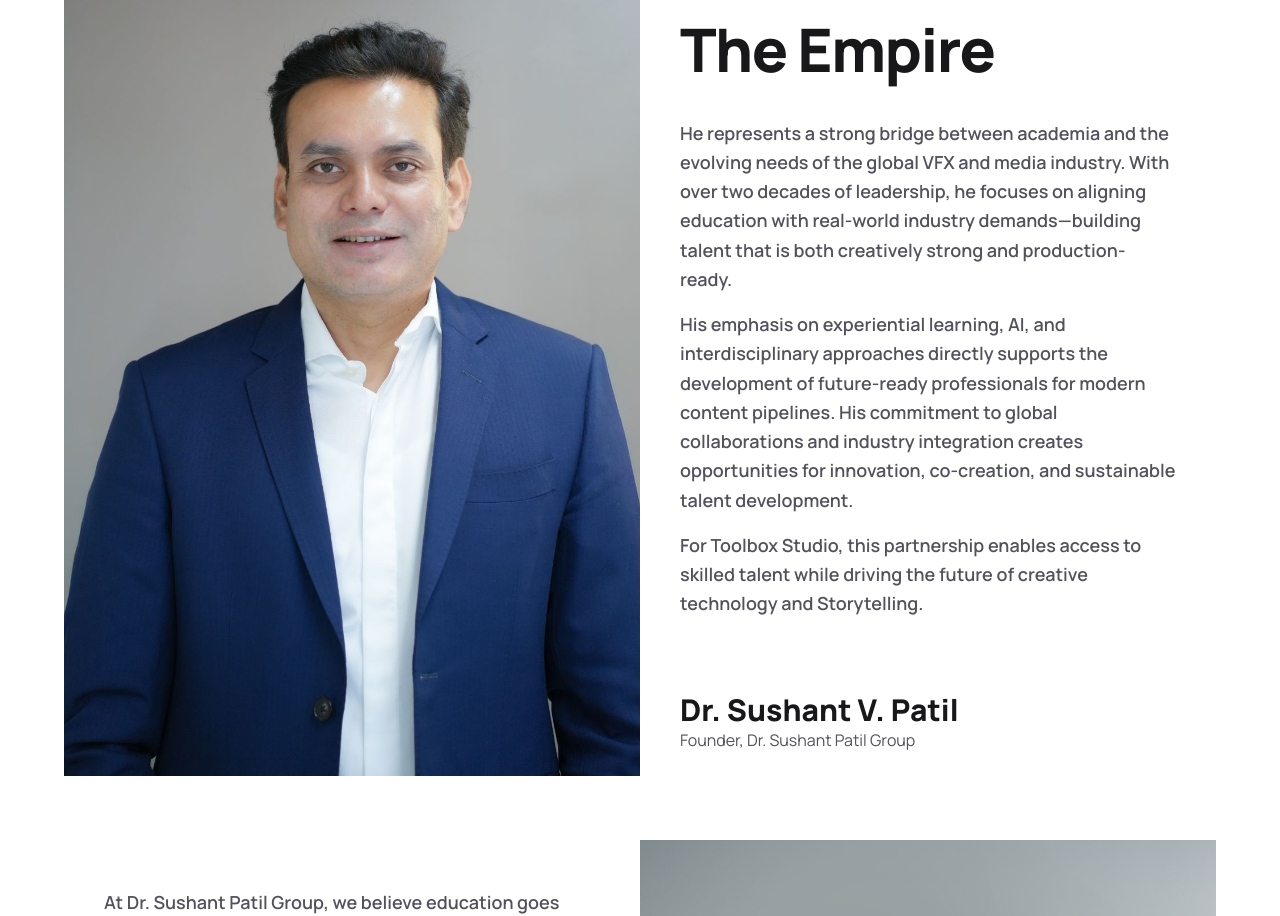
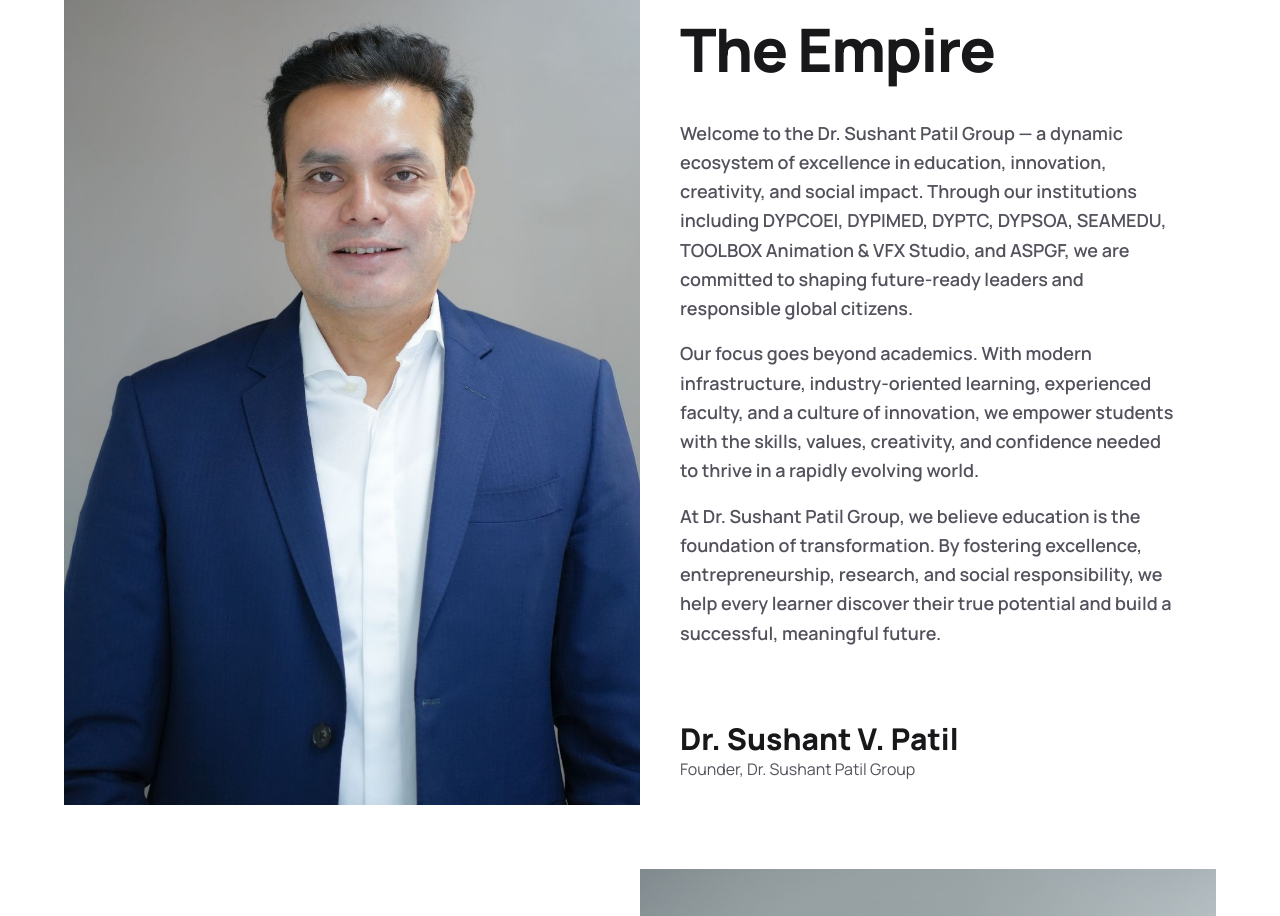
Before and after one commit to drspgroup/dr-sushant-patil-group, a Next.js app: page / in a window 1280 px wide. Shown: the part 6584-7500 px from the top of the page. Built offline with nearby package versions, Linux system fonts and the light colour scheme.

Commit message:
Updated Sir description in FounderSection.js

```diff
--- a/src/sections/home/FounderSection.js
+++ b/src/sections/home/FounderSection.js
@@ -31,15 +31,9 @@
                 </h2>
 
                 <div className="space-y-4 text-body text-zinc-600 text-sm md:text-base lg:text-lg">
-                  <p>
-                    He represents a strong bridge between academia and the evolving needs of the global VFX and media industry. With over two decades of leadership, he focuses on aligning education with real-world industry demands—building talent that is both creatively strong and production-ready.
-                  </p>
-                  <p>
-                    His emphasis on experiential learning, AI, and interdisciplinary approaches directly supports the development of future-ready professionals for modern content pipelines. His commitment to global collaborations and industry integration creates opportunities for innovation, co-creation, and sustainable talent development.
-                  </p>
-                  <p>
-                    For Toolbox Studio, this partnership enables access to skilled talent while driving the future of creative technology and Storytelling.
-                  </p>
+                  <p> Welcome to the Dr. Sushant Patil Group — a dynamic ecosystem of excellence in education, innovation, creativity, and social impact. Through our institutions including DYPCOEI, DYPIMED, DYPTC, DYPSOA, SEAMEDU, TOOLBOX Animation & VFX Studio, and ASPGF, we are committed to shaping future-ready leaders and responsible global citizens.                  </p>
+                  <p> Our focus goes beyond academics. With modern infrastructure, industry-oriented learning, experienced faculty, and a culture of innovation, we empower students with the skills, values, creativity, and confidence needed to thrive in a rapidly evolving world.                  </p>
+                  <p> At Dr. Sushant Patil Group, we believe education is the foundation of transformation. By fostering excellence, entrepreneurship, research, and social responsibility, we help every learner discover their true potential and build a successful, meaningful future.                  </p>
                 </div>
 
                 {/* Signature */}
```
